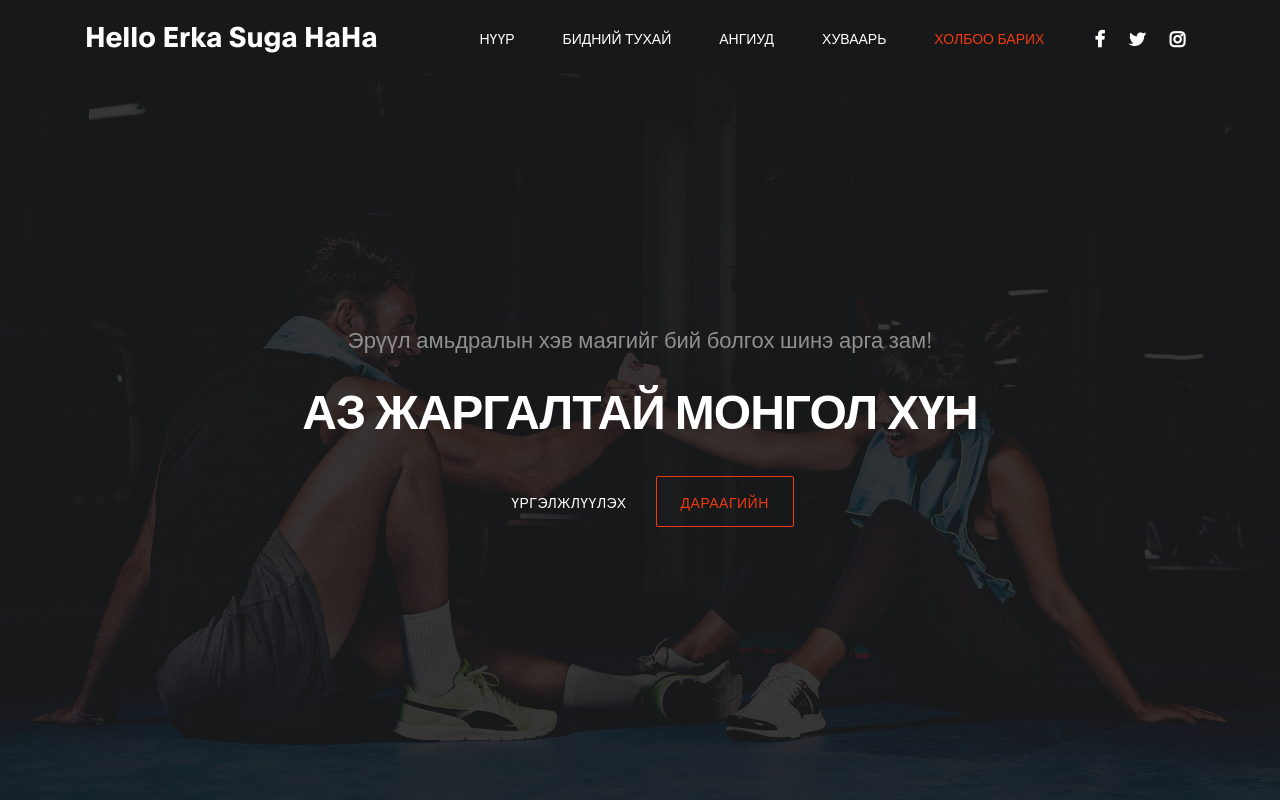
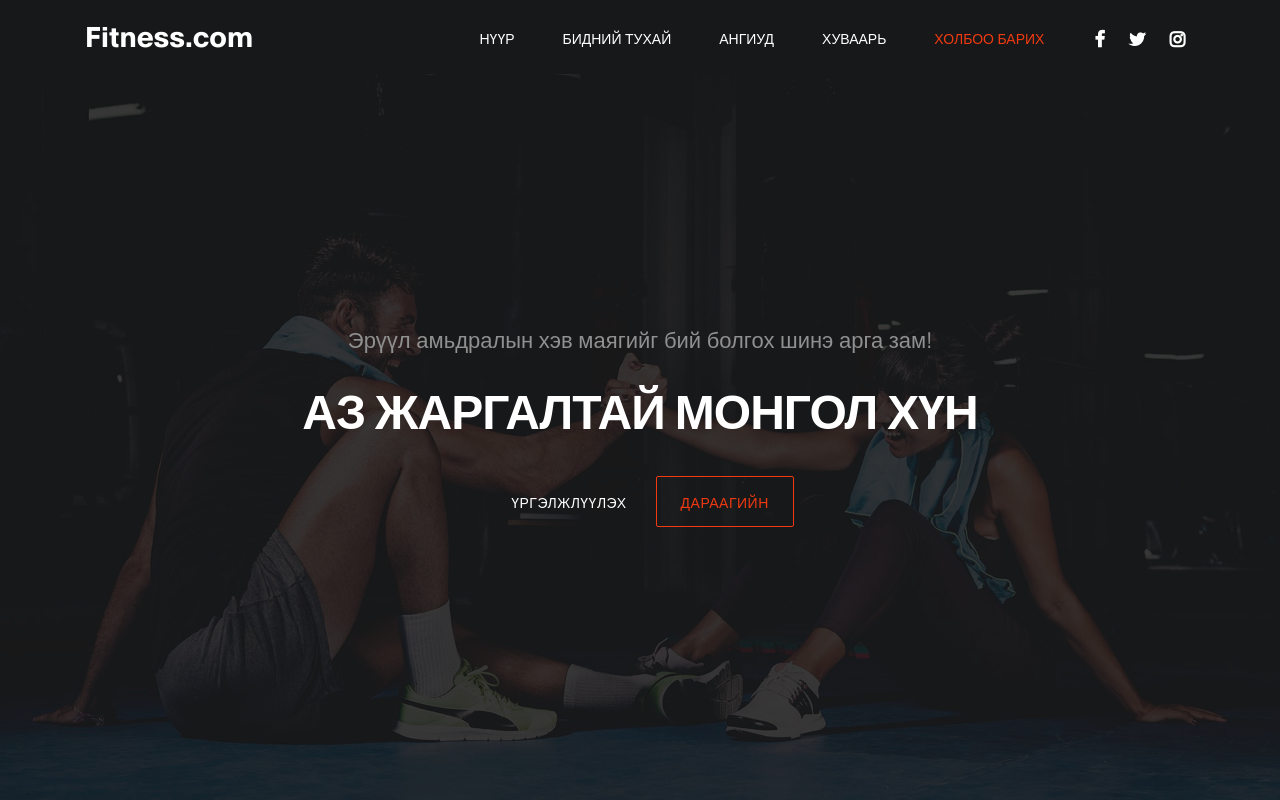
Before and after one commit to Marshal-Gaming/dadlaga, a plain HTML site: page index.html in a window 1280 px wide. Shown: the top 800 px of the page. Drawn offline with Linux system fonts and the light colour scheme.

Commit message:
Fitness.mn

```diff
--- a/index.html
+++ b/index.html
@@ -28,7 +28,7 @@ https://www.tooplate.com/view/2119-gymso-fitness
     <nav class="navbar navbar-expand-lg fixed-top">
         <div class="container">
 
-            <a class="navbar-brand" href="index.html">Hello Erka Suga HaHa </a>
+            <a class="navbar-brand" href="index.html">Fitness.com </a>
 
             <button class="navbar-toggler" type="button" data-toggle="collapse" data-target="#navbarNav" aria-controls="navbarNav" aria-expanded="false"
                 aria-label="Toggle navigation">
```
